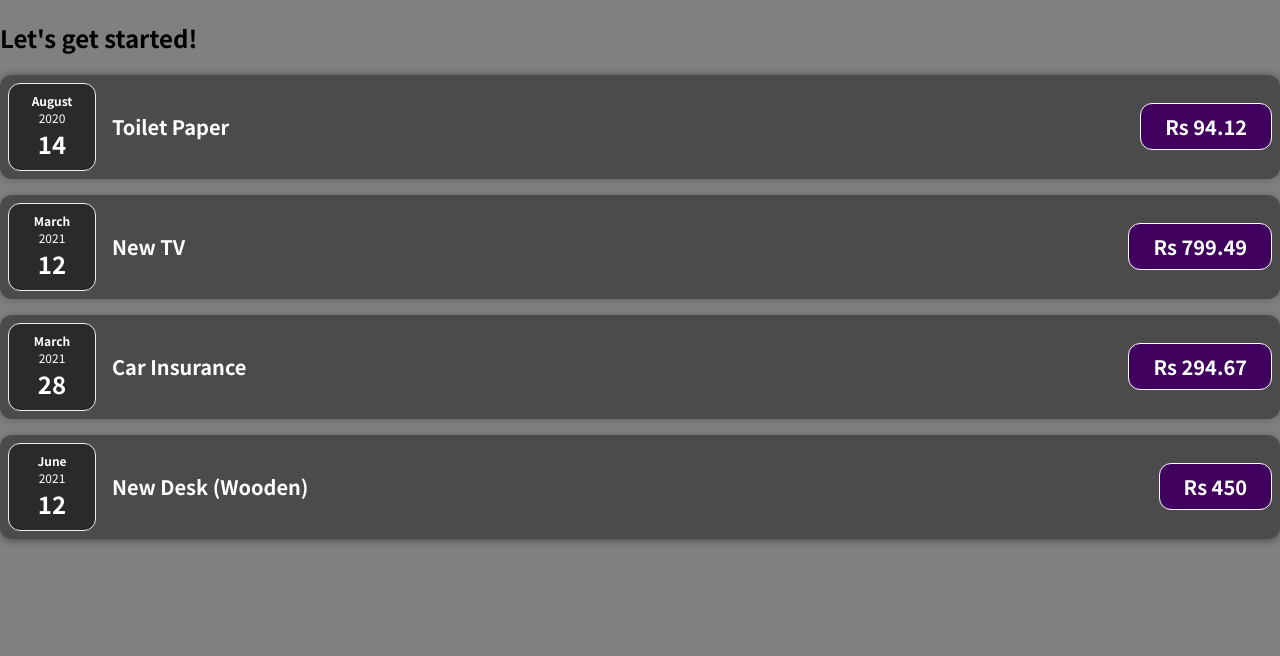
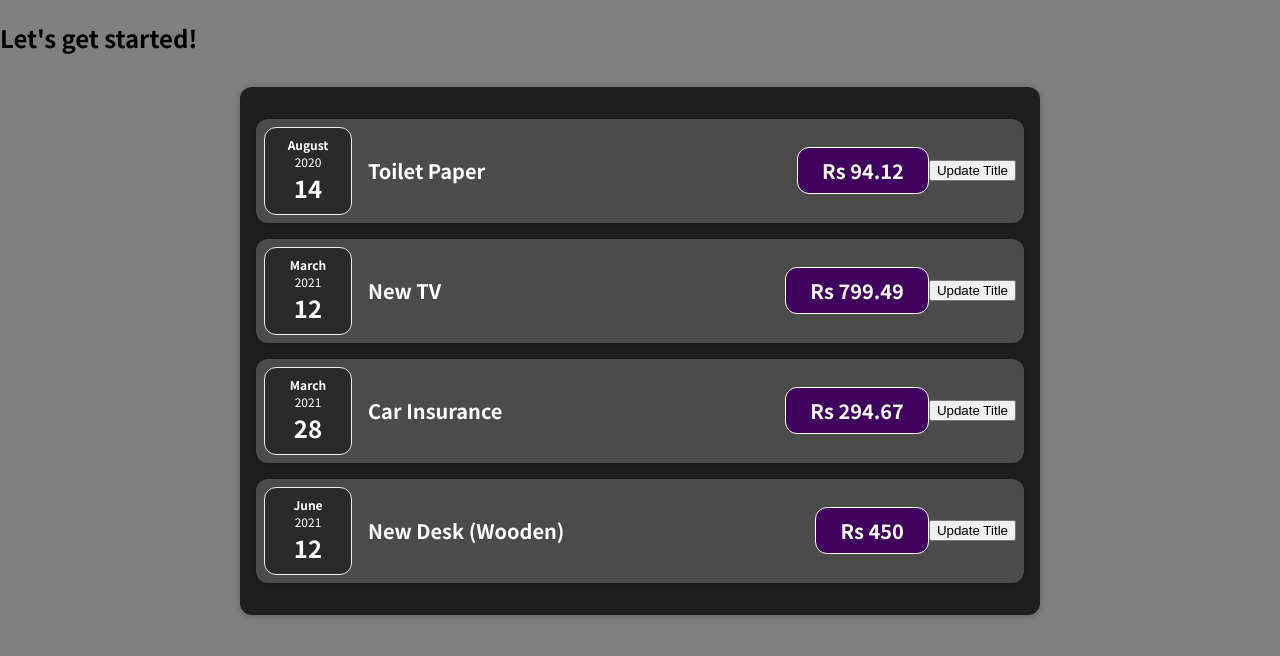
Before and after one commit to jatinKhachane/expense-tracker, a JavaScript app: page / in a window 1280 px wide. Shown: the top 656 px of the page. Built offline with nearby package versions, Linux system fonts and the light colour scheme.

Commit message:
onClick listener

```diff
--- a/src/components/ExpenseItem.js
+++ b/src/components/ExpenseItem.js
@@ -3,6 +3,10 @@ import Card from "./Card";
 import "./ExpenseItem.css";
 
 function ExpenseItem(props) {
+  const clickHandler = () => {
+    console.log("Clicked");
+  };
+
   return (
     <Card class="expense-item">
       <ExpenseDate date={props.date} />
@@ -10,6 +14,7 @@ function ExpenseItem(props) {
         <h2>{props.title}</h2>
         <div className="expense-item__price">Rs {props.amount}</div>
       </div>
+      <button onClick={clickHandler}>Update Title</button>
     </Card>
   );
 }
--- a/src/components/Expenses.js
+++ b/src/components/Expenses.js
@@ -5,7 +5,7 @@ import "./Expenses.css";
 
 function Expenses(props) {
   return (
-    <Card>
+    <Card class="expenses">
       <ExpenseItem
         title={props.items[0].title}
         amount={props.items[0].amount}
```
